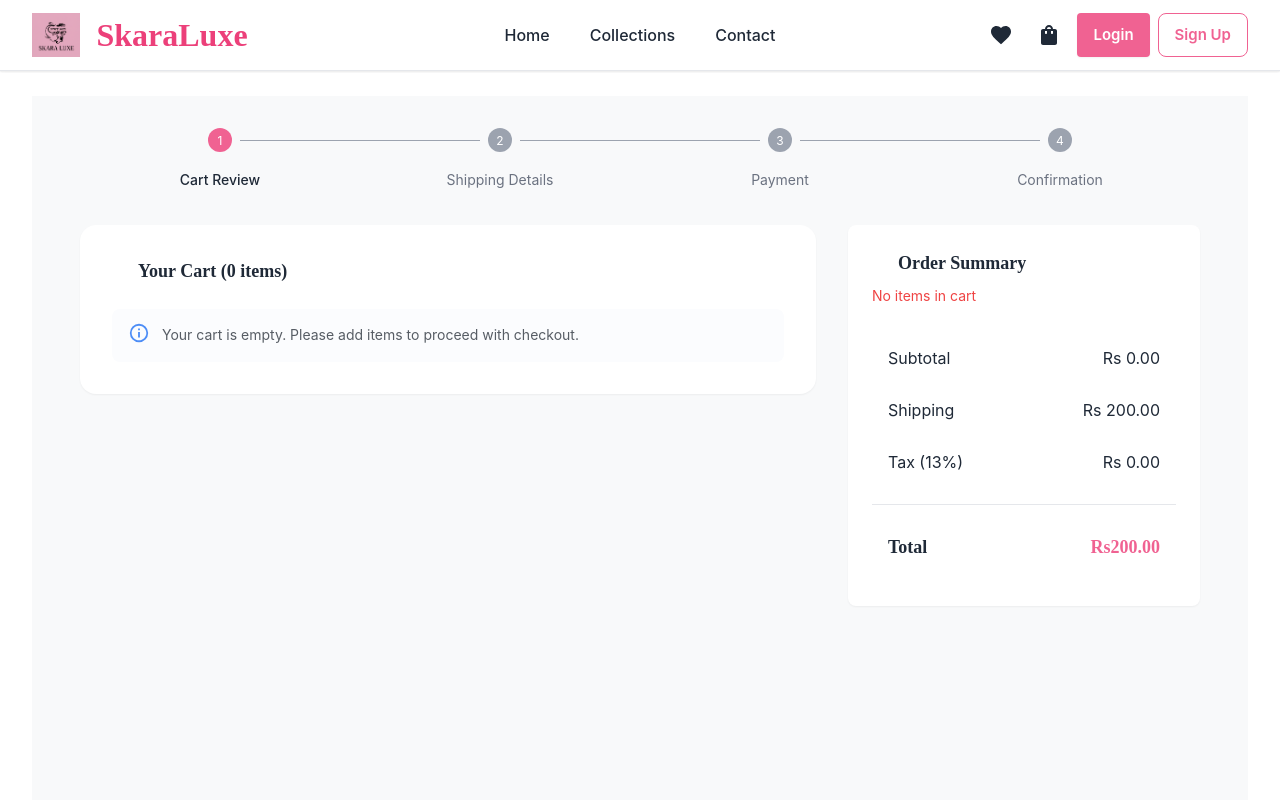
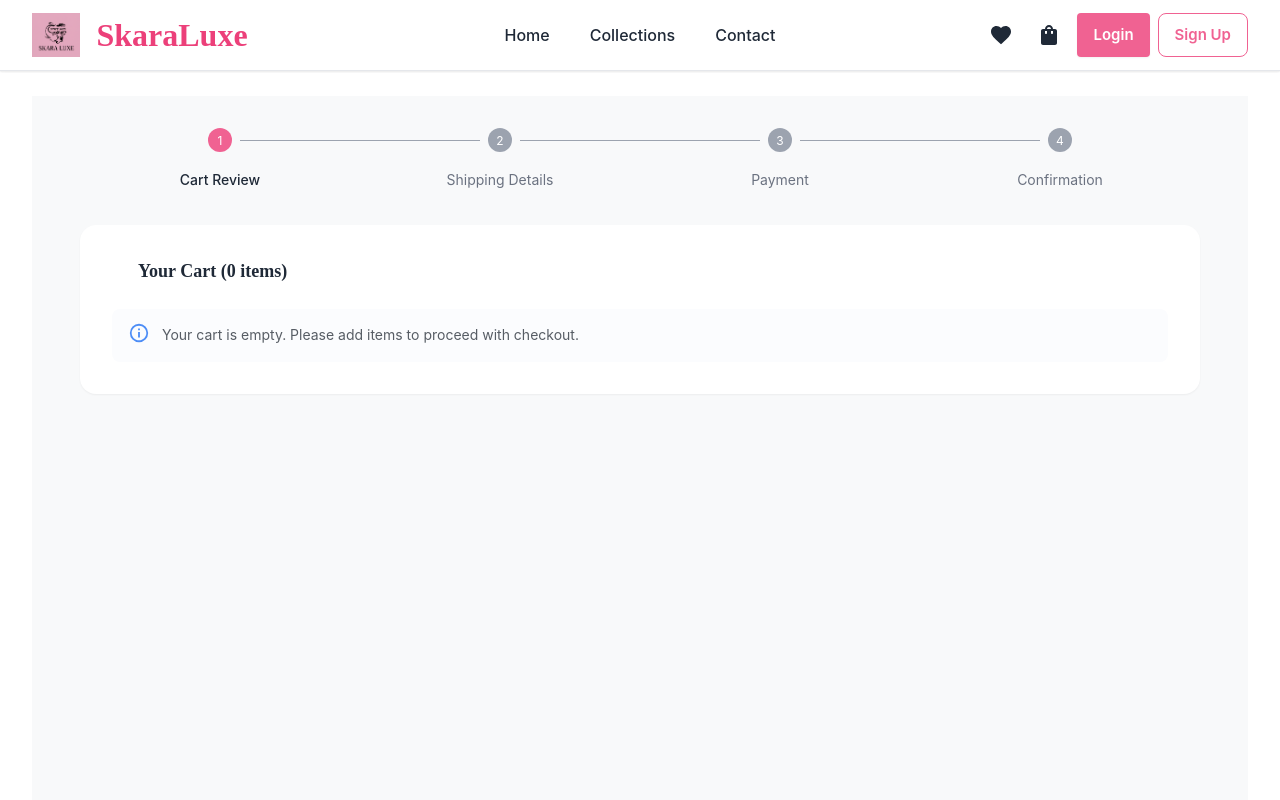
Before and after one commit to sabrinathapa27/skara-luxe, a React (Vite) app: page /checkout in a window 1280 px wide. Shown: the top 800 px of the page. Built offline with nearby package versions, Linux system fonts and the light colour scheme; some icons are missing.

Commit message:
summary box edited

```diff
--- a/src/pages/customerSide/checkout/Checkout.jsx
+++ b/src/pages/customerSide/checkout/Checkout.jsx
@@ -93,9 +93,11 @@ const Checkout = () => {
     if (activeStep === 1) {
       if (
         !shippingInfo.firstName ||
+        !shippingInfo.lastName ||
         !shippingInfo.email ||
         !shippingInfo.phone ||
-        !shippingInfo.address
+        !shippingInfo.address ||
+        !shippingInfo.addressType
       ) {
         alert("Please fill in all required shipping details");
         return;
@@ -165,7 +167,7 @@ const Checkout = () => {
         return (
           <ShippingDetails
             shippingInfo={shippingInfo}
-            handleShippingChange={handleShippingChange}
+            setShippingInfo={setShippingInfo}
           />
         );
       case 2:
@@ -223,7 +225,7 @@ const Checkout = () => {
           mx: "auto",
         }}
       >
-        <Grid size={{ xs: 12, md: 8 }}>
+        <Grid size={{ xs: 12, md: cartItems.length === 0 || (orderPlaced && activeStep === 3) ? 12 : 8 }}>
           <Paper
             sx={{
               p: { xs: 2, sm: 3, md: 4 },
@@ -235,6 +237,7 @@ const Checkout = () => {
           </Paper>
         </Grid>
 
+        {cartItems.length > 0 && !(orderPlaced && activeStep === 3) && (
           <Grid size={{ xs: 12, md: 4 }}>
             <Box sx={{ position: "sticky", top: 20 }}>
               <OrderSummary
@@ -249,6 +252,7 @@ const Checkout = () => {
               />
             </Box>
           </Grid>
+        )}
       </Grid>
     </Box>
   );
--- a/src/pages/customerSide/checkout/OrderSummary.jsx
+++ b/src/pages/customerSide/checkout/OrderSummary.jsx
@@ -23,9 +23,6 @@ const OrderSummary = ({
   handleBack,
   handlePlaceOrder,
 }) => {
-  console.log("OrderSummary - cartItems:", cartItems); // Debug log
-  console.log("OrderSummary - orderSummary:", orderSummary); // Debug log
-
   return (
     <Paper sx={{ p: 3, position: "sticky", top: 20 }}>
       <Typography
@@ -71,7 +68,7 @@ const OrderSummary = ({
         </ListItem>
       </List>
 
-      {cartItems.length > 0 && activeStep < 3 && (
+      {cartItems.length > 0 && activeStep < 2 && (
         <Button
           fullWidth
           variant="contained"
```
Lines whose indentation alone changed are shown as unchanged.
